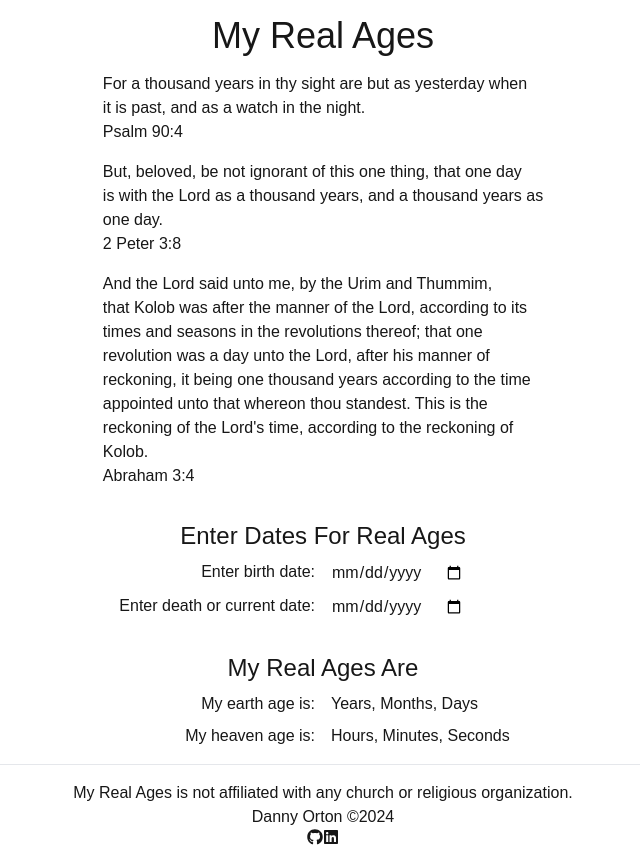
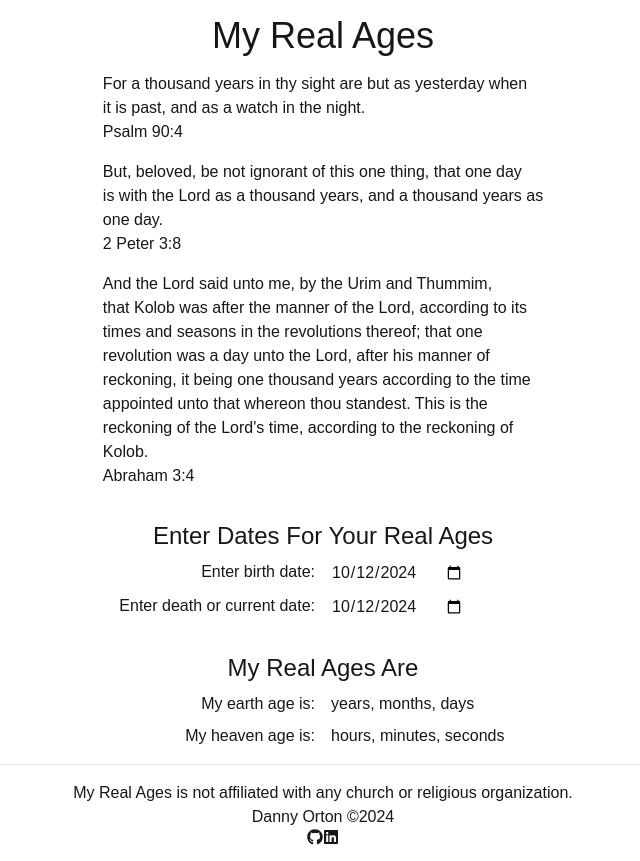
Before and after one commit to dannyvorton/my-real-ages, a Next.js app: page / in a window 1280 px wide. Shown: the whole page, without its empty margins (317-957 px from the left). Built offline with nearby package versions, Linux system fonts and the light colour scheme.

Commit message:
update dates

```diff
--- a/app/components/ages.tsx
+++ b/app/components/ages.tsx
@@ -4,11 +4,11 @@ export default function Ages() {
       <h2 className="text-2xl text-center">My Real Ages Are</h2>
       <div className="grid grid-cols-2 gap-4 p-2">
         <p className="text-right">My earth age is:</p>
-        <p className="text-left">Years, Months, Days</p>
+        <p className="text-left">years, months, days</p>
       </div>
       <div className="grid grid-cols-2 gap-4">
         <p className="text-right">My heaven age is:</p>
-        <p className="text-left">Hours, Minutes, Seconds</p>
+        <p className="text-left">hours, minutes, seconds</p>
       </div>
     </div>
   );
--- a/app/components/dates.tsx
+++ b/app/components/dates.tsx
@@ -1,14 +1,27 @@
+"use client"
+
+import { useState } from "react";
+
 export default function Dates() {
+
+  const current: any = new Date();
+  const year: any = current.getFullYear();
+  const month: any = String(current.getMonth() + 1).padStart(2, "0");
+  const day: any = current.getDate();
+  const today: any = year + "-" + month + "-" + day;
+  const [now, getNow] = useState(today);
+  const handleChange = () => {getNow};
+
   return (
     <div className="p-4">
-      <h2 className="text-2xl text-center">Enter Dates For Real Ages</h2>
+      <h2 className="text-2xl text-center">Enter Dates For Your Real Ages</h2>
       <div className="grid grid-cols-2 gap-4 p-2">
         <p className="text-right">Enter birth date:</p>
-        <span><input type="date"/></span>
+        <span><input type="date" value={now} onChange={handleChange}/></span>
       </div>
       <div className="grid grid-cols-2 gap-4">
         <p className="text-right">Enter death or current date:</p>
-        <span><input type="date"/></span>
+        <span><input type="date" value={now} onChange={handleChange}/></span>
       </div>
     </div>
   );
```
